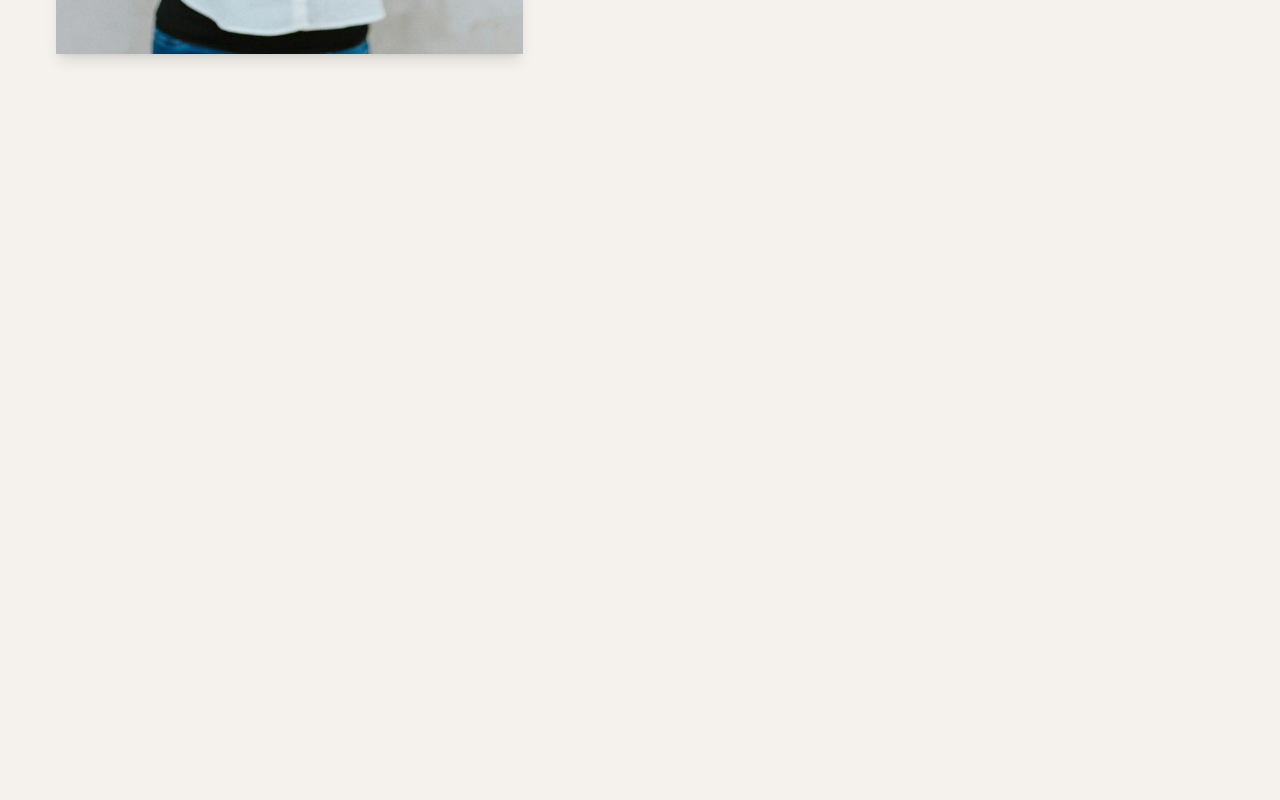
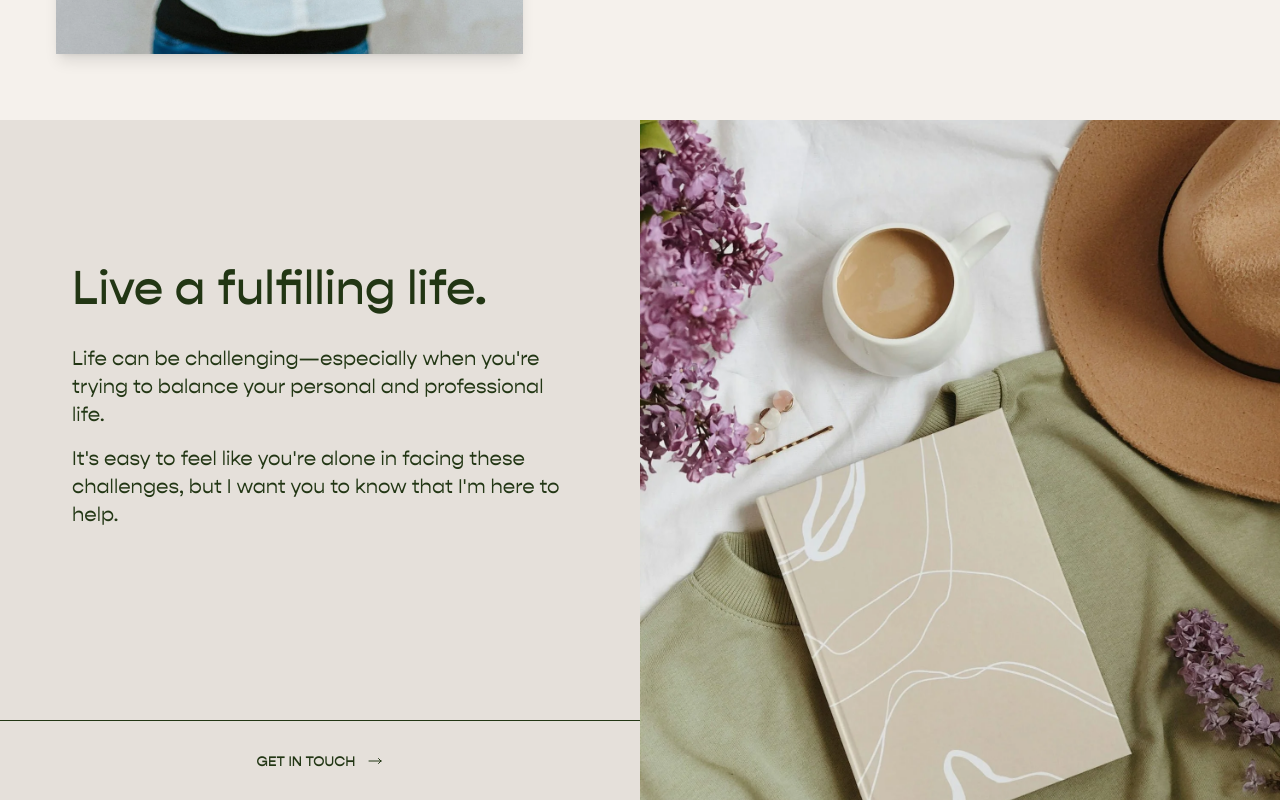
Before and after one commit to NIHHHHHHHHHHH/bloom-therapy, a Next.js app: page / in a window 1280 px wide. Shown: the part 760-1560 px from the top of the page. Before the commit the page ends 880 px from the top, so only its background shows below. Built offline with nearby package versions, Linux system fonts and the light colour scheme.

Commit message:
feat: add HeroBanner section and refine hero layout with updated Button styling

```diff
--- a/app/globals.css
+++ b/app/globals.css
@@ -36,6 +36,7 @@
   --color-dark-green: #223614;
   --color-light-green:#8f9683;
   --color-lilac: #C8B8DB;
+  --color-parafin: #e5e0da;
 
   --font-family-sans: 'Gopher', ui-sans-serif, system-ui, sans-serif;
 
--- a/app/page.js
+++ b/app/page.js
@@ -1,5 +1,6 @@
 import Header from '@/components/Header'
 import HeroSection from '@/components/HeroSection'
+import HeroBanner from '@/components/HeroBanner'
 
 
 export default function Home() {
@@ -7,6 +8,7 @@ export default function Home() {
     <main>
       <Header />
       <HeroSection />
+      <HeroBanner />
     </main>
   )
 }
--- a/components/Button.jsx
+++ b/components/Button.jsx
@@ -1,11 +1,23 @@
+// components/Button.jsx
 import { ArrowLongRightIcon } from '@heroicons/react/24/outline';
 
-export default function Button({ children, href }) {
-  const className = "inline-flex items-center gap-3 px-8 py-3.5 border border-dark-green text-dark-green hover:bg-dark-green hover:text-white transition-all duration-300 text-sm font-medium uppercase group";
+export default function Button({
+  children,
+  href,
+  fullWidth = false,
+  className: customClassName = ''
+}) {
+  const baseClassName = `inline-flex items-center justify-center gap-3 px-8 py-3.5 text-dark-green hover:bg-dark-green hover:text-white transition-all duration-300 text-sm font-medium uppercase group`;
+
+  const borderClassName = fullWidth ? 'border-t border-dark-green' : 'border border-dark-green';
+
+  const widthClassName = fullWidth ? 'w-full' : '';
+
+  const combinedClassName = `${baseClassName} ${borderClassName} ${widthClassName} ${customClassName}`;
 
   if (href) {
     return (
-      <a href={href} className={className}>
+      <a href={href} className={combinedClassName}>
         {children}
         <ArrowLongRightIcon className="w-4 h-4 transition-transform duration-300 group-hover:translate-x-1" />
       </a>
@@ -13,7 +25,7 @@ export default function Button({ children, href }) {
   }
 
   return (
-    <button className={className}>
+    <button className={combinedClassName}>
       {children}
       <ArrowLongRightIcon className="w-4 h-4 transition-transform duration-300 group-hover:translate-x-1" />
     </button>
--- /dev/null
+++ b/components/HeroBanner.js
@@ -0,0 +1,52 @@
+// components/HeroBanner.jsx
+import Button from './Button';
+import Image from 'next/image';
+
+export default function HeroBanner() {
+  return (
+    <section className="relative w-full   bg-parafin ">
+      <div className="grid grid-cols-1 md:grid-cols-2 h-auto  md:h-[60vh] lg:h-[73vh] xl:h-[85vh]">
+        {/* Left Content Column */}
+        <div className="flex flex-col order-2 md:order-1">
+          {/* Text Content */}
+          <div className="flex-1 px-6 py-0 md:py-12 sm:px-12 md:px-10 xl:px-18 flex items-start md:items-center pt-10 md:pt-0">
+            <div className="max-w-4xl w-full">
+              <h1 className="text-3xl md:text-4xl lg:text-5xl 2xl:text-6xl  font-medium text-dark-green mb-8">
+                Live a fulfilling life.
+              </h1>
+
+              <div className="space-y-4 text-dark-green font-regular">
+                <p className="text-xl">
+                  Life can be challenging—especially when you're trying to balance your personal and professional life.
+                </p>
+
+                <p className="text-xl">
+                  It's easy to feel like you're alone in facing these challenges, but I want you to know that I'm here to help.
+                </p>
+              </div>
+            </div>
+          </div>
+
+          {/* Button at bottom with no padding/margin */}
+          <div className="w-full pt-10 xs:pt-40 md:pt-0">
+            <Button href="#contact" className="h-15 xl:h-20" fullWidth>
+              Get in touch
+            </Button>
+          </div>
+        </div>
+
+        {/* Right Image Column */}
+        <div className="relative h-100 sm:h-72 md:h-auto order-1 lg:order-2">
+          <Image
+            src="/images/hero-banner.webp"
+            alt="Relaxing lifestyle scene with coffee, flowers, and straw hat"
+            fill
+            className="object-cover"
+            priority
+            sizes="(max-width: 1024px) 100vw, 50vw"
+          />
+        </div>
+      </div>
+    </section>
+  );
+}
--- a/components/HeroSection.js
+++ b/components/HeroSection.js
@@ -4,7 +4,7 @@ import Button from './Button';
 
 export default function HeroSection() {
   return (
-    <section className="min-h-screen bg-color-cream flex items-center py-0 2xl:py-14 px-6 xl:px-14 2xl:px-24 mt-8 md:mt-14 lg:mt-10 xl:mt-20">
+    <section className="min-h-screen bg-color-cream flex items-center py-0 xl:py-0 px-6 xl:px-14 2xl:px-24 mt-8 md:mt-14 lg:mt-10 xl:mt-20">
       <div className="max-w-full mx-auto w-full">
         <div className="flex flex-col md:grid md:grid-cols-[40%_60%] items-center">
 
```
Also changed, not shown: public/images/hero-banner.webp (added).
